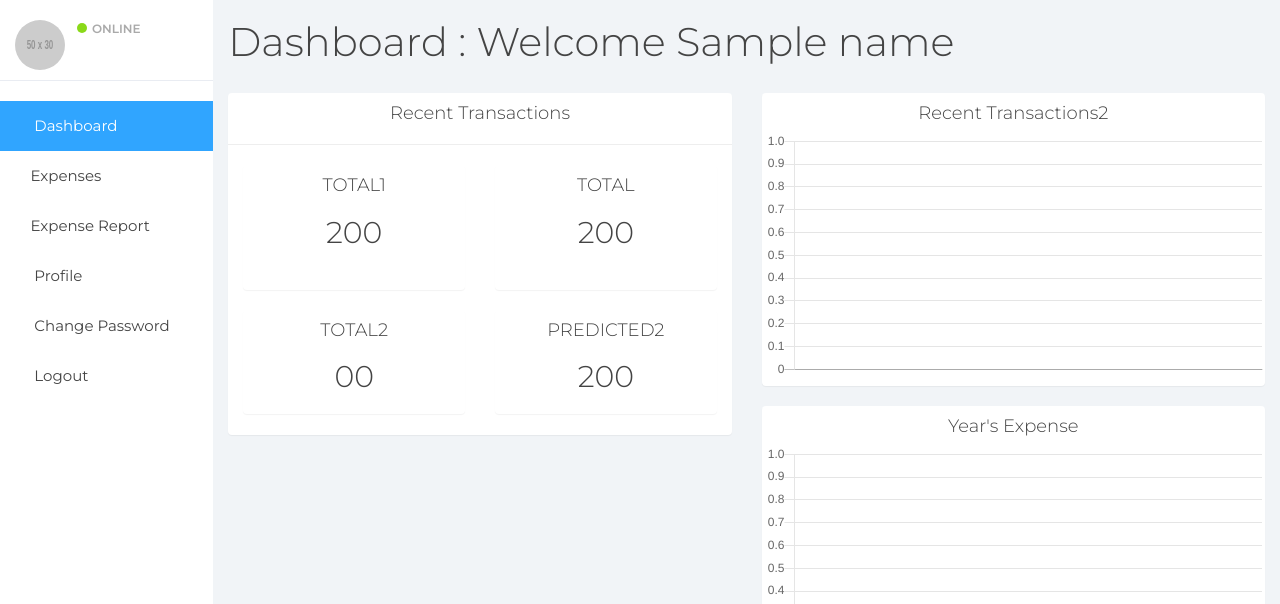
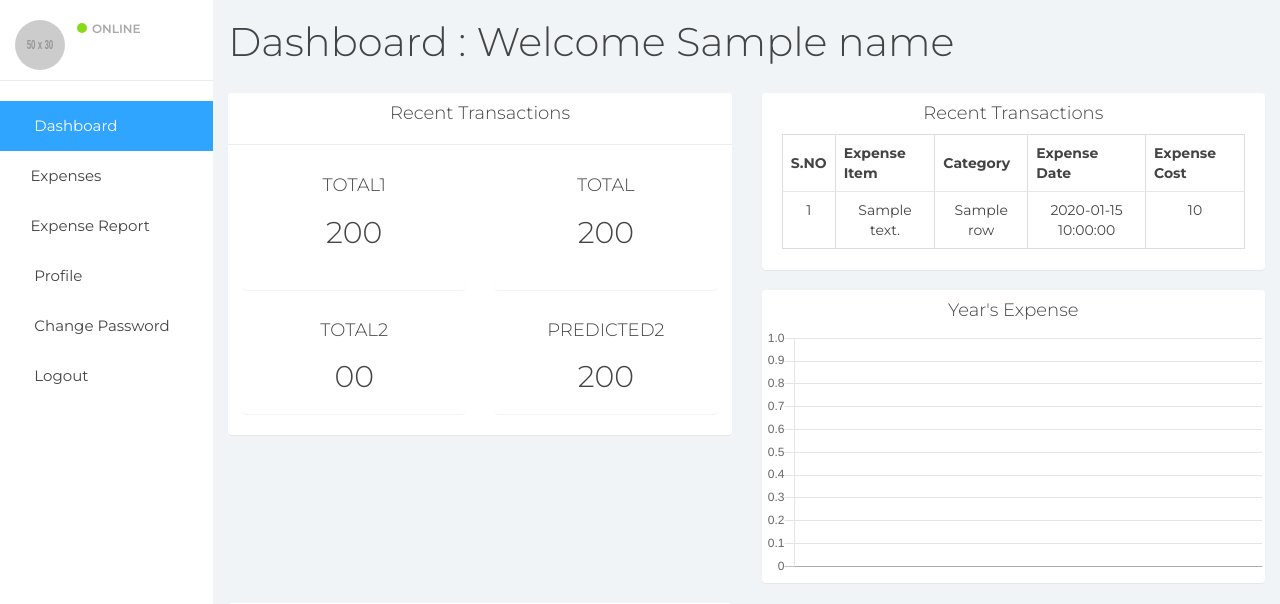
Before and after one commit to jitenadav/Smart-Expense-Manager, a Python web app: template templates/dashboard.html in a window 1280 px wide. Shown: the part 60-664 px from the top of the page. Run offline with Jinja, Linux system fonts and the light colour scheme; the template is opened without the code that fills it: most values are stand-ins (such as "Sample title", 1, 10 or a date in 2020); grey boxes labelled with a size stand in for pictures from a placeholder-image service; some libraries are stand-ins or nearby versions; some web fonts are replaced.

Commit message:
Fixed Recent Trans and added predict Skeleton

```diff
--- a/arima.py
+++ b/arima.py
@@ -5,6 +5,7 @@ from statsmodels.tsa.arima.model import ARIMAResults
 from sklearn.metrics import mean_squared_error
 from math import sqrt
 import numpy
+import logging
 
 # create a differenced series
 def difference(dataset, interval=1):
@@ -36,6 +37,7 @@ def predict():
 	predictions.append(yhat)
 	history.append(y[0])
 	print('>Predicted=%.3f, Expected=%.3f' % (yhat, y[0]))
+	logging.warning(yhat)
 # rolling forecasts
 # for i in range(1, len(y)):
 # 	# difference data
--- a/server.py
+++ b/server.py
@@ -15,6 +15,11 @@ from . import arima
 
 server = Blueprint('server',__name__)
 source = ColumnDataSource()
+
+@server.route('/predict')
+def predict():
+    arima.predict()
+    return("Done")
 
 @server.route('/dashboard',methods=['GET','POST'])
 @login_required
--- a/templates/dashboard.html
+++ b/templates/dashboard.html
@@ -204,35 +204,36 @@ $name=$row['FullName'];
 				<div class="panel panel-default">
 					<div class="panel-body easypiechart-panel style="min-height: 800px; max-height: 600px;overflow-y: scroll;"">
 
-						<h4>Recent Transactions2</h4>
-						<canvas id="myChart4"></canvas>
-						<script>
+						<h4>Recent Transactions</h4>
+						<div class="table-responsive" style="padding-left: 20px; padding-right: 20px;">
+          <table class="table table-bordered mg-b-0">
+            <thead>
+              <tr>
+                <th>S.NO</th>
+                <th>Expense Item</th>
+                <th>Category</th>
+                <th>Expense Date</th>
+                <th>Expense Cost</th>
 
-						var ctx = document.getElementById('myChart4').getContext('2d');
-						var plabel = {{ bar_labels|safe }}
-						var pdata = {{ bar_data|safe }}
-						var chart = new Chart(ctx, {
-						// The type of chart we want to create
-						type: 'bar',
-						theme: 'light2',
+              </tr>
+            </thead>
+						{% for row in recent %}
+            <tbody>
+              <tr>
 
-						// The data for our dataset
+                <td>{{ loop.index}}</td>
 
-						data: {
+								<td>{{row.expDesc}}</td>
+                <td>{{row.catName}}</td>
+                <td>{{row.expDate}}</td>
+                <td>{{row.expAmount}}</td>
+              </tr>
+{% endfor %}
 
-								labels: plabel,
-								datasets: [{
-										label: 'Click to hide',
-										backgroundColor :colorArray,
-										data: pdata
-								}]
-						},
+            </tbody>
+          </table>
 
-
-						// Configuration options go here
-						options: {legend : {display:false}}
-				});
-						</script>
+        </div>
 
 
 
@@ -289,46 +290,6 @@ $sum_today_expense=$result['todaysexpense'];
 			</div>
 
 
-			<!-- <div class="col-lg-6 col-md-3">
-
-				<div class="panel panel-default">
-					<div class="panel-body easypiechart-panel style="min-height: 800px; max-height: 600px;overflow-y: scroll padding-left: 80px; padding-right: 80px;"">
-
-						<h4>Recent Transactions</h4>
-						<div class="table-responsive" style="padding-left: 20px; padding-right: 20px;">
-          <table class="table table-bordered mg-b-0">
-            <thead>
-              <tr>
-                <th>S.NO</th>
-                <th>Expense Item</th>
-                <th>Category</th>
-                <th>Expense Date</th>
-                <th>Expense Cost</th>
-
-              </tr>
-            </thead>
-						{% for row in recent %}
-            <tbody>
-              <tr>
-
-                <td>{{ loop.index}}</td>
-
-								<td>{{row.expDesc}}</td>
-                <td>{{row.catName}}</td>
-                <td>{{row.expDate}}</td>
-                <td>{{row.expAmount}}</td>
-              </tr>
-{% endfor %}
-
-            </tbody>
-          </table>
-
-        </div>
-
-
-					</div>
-				</div>
-			</div> -->
 
 
 			<div class="col-lg-6 col-md-3">
```
